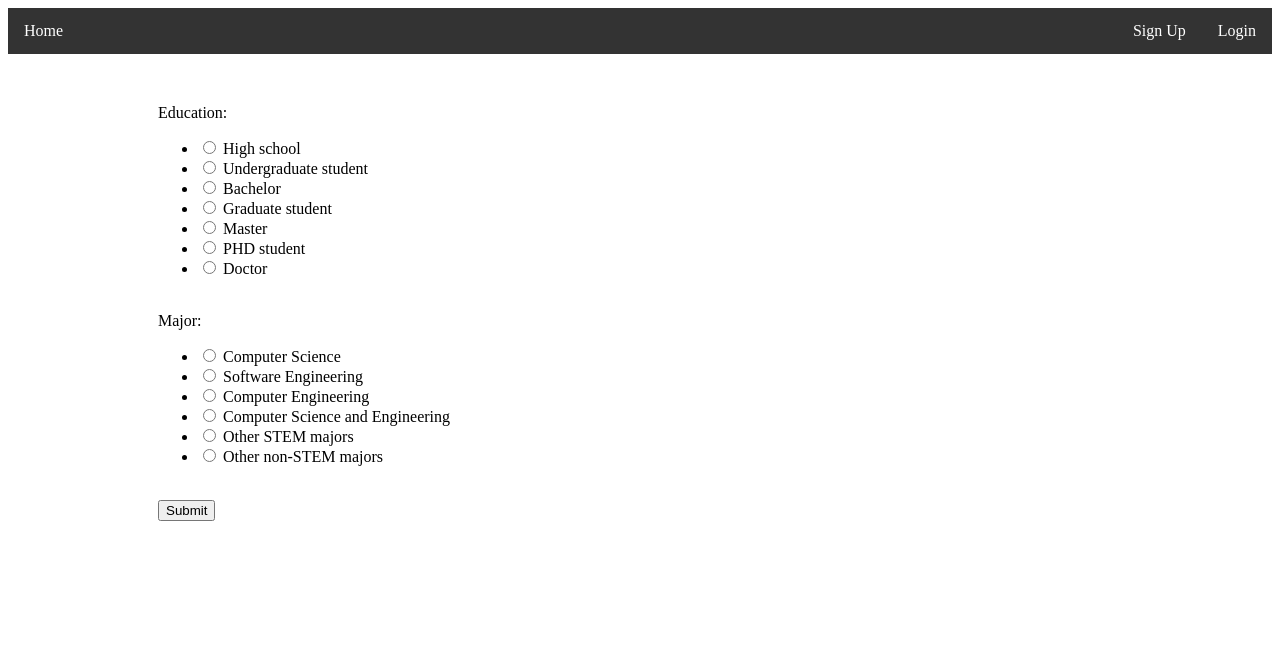
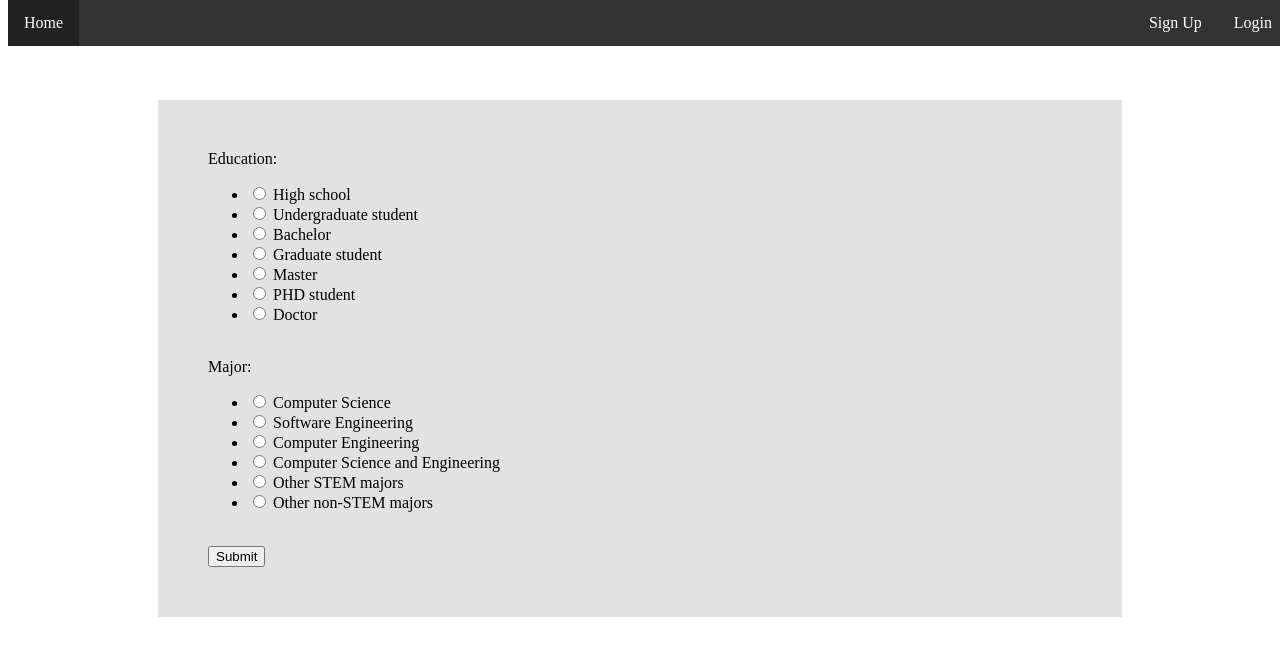
Before and after one commit to x-Shen/Cato, a Django app: template CatoApp/templates/search.html in a window 1280 px wide. Shown: the top 656 px of the page. Run offline with Django 3.2, Linux system fonts and the light colour scheme; the template is opened without the code that fills it: values that come from a table or form of the project are taken from there, others are empty.

Commit message:
more CSS

```diff
--- a/CatoApp/static/style.css
+++ b/CatoApp/static/style.css
@@ -1,4 +1,10 @@
-.menu ul {
+.nav {
+    position: fixed;
+    top: 0;
+    width: 100%;
+}
+
+.nav ul {
     list-style-type: none;
     margin: 0;
     padding: 0;
@@ -6,11 +12,11 @@
     background-color: #333;
 }
 
-.menu li {
+.nav li {
     float: right;
 }
 
-.menu li a {
+.nav li a {
     display: inline-block;
     color: white;
     text-align: center;
@@ -18,13 +24,22 @@
     text-decoration: none;
 }
 
-.menu li a:hover {
+.nav li a.active {
+    background-color: #222;
+}
+
+.nav li a:hover {
     background-color: #111;
 }
 
 div.body {
-    margin-top: 50px;
-    margin-bottom: 50px;
+    margin-top: 100px;
+    margin-bottom: 100px;
     margin-right: 150px;
     margin-left: 150px;
+    padding-top: 50px;
+    padding-bottom: 50px;
+    padding-left: 50px;
+    padding-left: 50px;
+    background-color: #e2e2e2;
 }
--- a/CatoApp/templates/base.html
+++ b/CatoApp/templates/base.html
@@ -11,16 +11,16 @@
 
 <body>
 
-<div class="menu">
+<div class="nav">
 {% block header %}
     <ul>
-        <li style="float: left"><a href="/">Home</a></li>
+        <li style="float: left"><a class="{% block home-active %}inactive{% endblock %}" href="/">Home</a></li>
         {% if request.session.user_id %}
-            <li><a href="/profile/">Profile</a></li>
-            <li><a href="/logout/">Logout</a></li>
+            <li><a class="{% block profile-active %}inactive{% endblock %}" href="/profile/">Profile</a></li>
+            <li><a class="{% block logout-active %}inactive{% endblock %}" href="/logout/">Logout</a></li>
         {% else %}
-            <li><a href="/login/">Login</a></li>
-            <li><a href="/signup">Sign Up</a></li>
+            <li><a class="{% block login-active %}inactive{% endblock %}" href="/login/">Login</a></li>
+            <li><a class="{% block signup-active %}inactive{% endblock %}" href="/signup">Sign Up</a></li>
         {% endif %}
     </ul>
 {% endblock header %}
--- a/CatoApp/templates/login.html
+++ b/CatoApp/templates/login.html
@@ -1,6 +1,8 @@
 {% extends "base.html" %}
 
 {% block title %}Login{% endblock title %}
+
+{% block login-active %}active{% endblock %}
 
 {% block body %}
     <form action="/login/" method="post">
--- a/CatoApp/templates/profile.html
+++ b/CatoApp/templates/profile.html
@@ -1,6 +1,8 @@
 {% extends "base.html" %}
 
 {% block title %}Your Profile{% endblock title %}
+
+{% block profile-active %}active{% endblock %}
 
 {% block body %}
     Email: {{ user.email }} <br />
--- a/CatoApp/templates/search.html
+++ b/CatoApp/templates/search.html
@@ -1,6 +1,8 @@
 {% extends "base.html" %}
 
 {% block title %}Find the Right Internship For You{% endblock title %}
+
+{% block home-active %}active{% endblock %}
 
 {% block body %}
     <form action="/" method="post">
--- a/CatoApp/templates/sign_up.html
+++ b/CatoApp/templates/sign_up.html
@@ -1,6 +1,8 @@
 {% extends "base.html" %}
 
 {% block title %}Sign Up{% endblock title %}
+
+{% block signup-active %}active{% endblock %}
 
 {% block body %}
     <form action="/signup/" method="post">
--- a/CatoApp/urls.py
+++ b/CatoApp/urls.py
@@ -4,6 +4,7 @@ from. import views
 urlpatterns = [
     url(r'^$', views.search),
     url(r'^login/$',views.login),
+    url(r'^logout/$',views.logout),
     url(r'^signup/$',views.sign_up),
     url(r'^profile/$',views.profile),
 ]
--- a/CatoApp/views.py
+++ b/CatoApp/views.py
@@ -70,6 +70,7 @@ def login(request):
 
 def logout(request):
     request.session.flush() # delete everything; should I leave something alive?
+    return HttpResponseRedirect('/')
 
 
 def sign_up(request):
```
